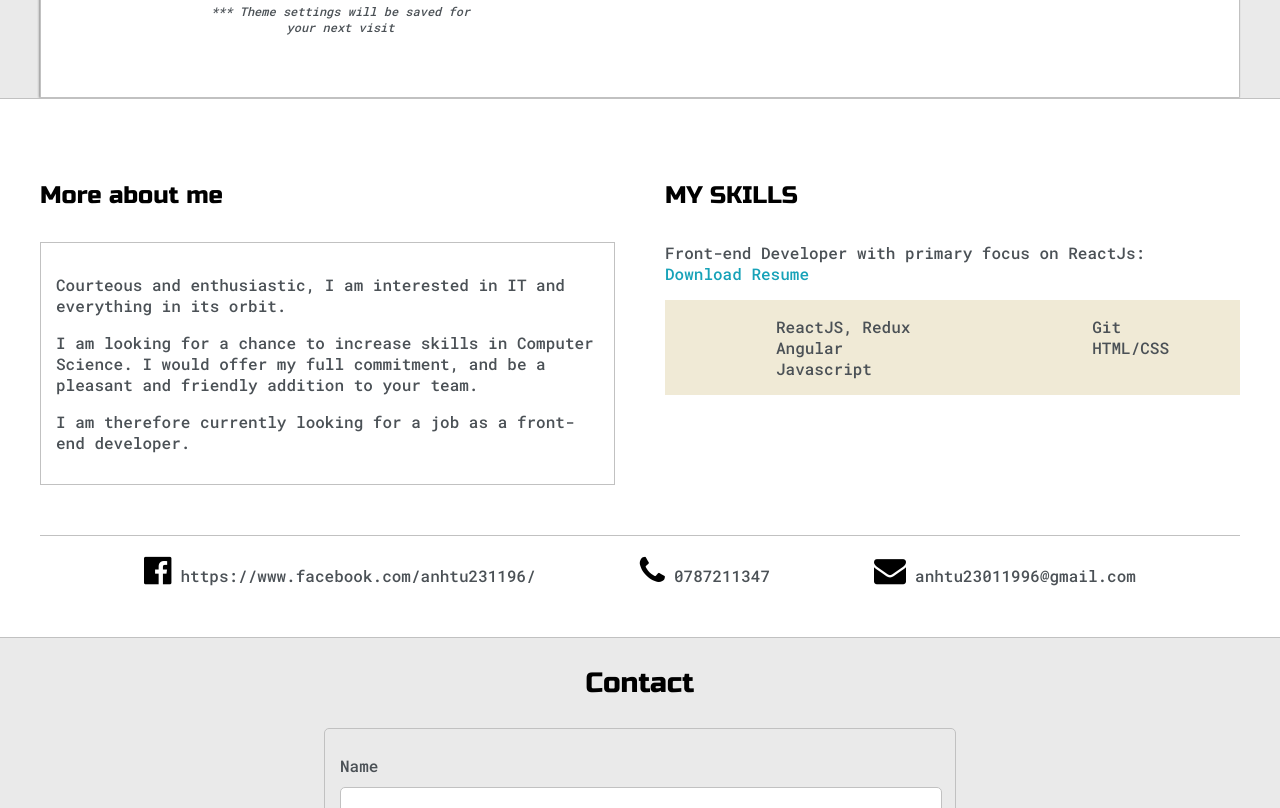
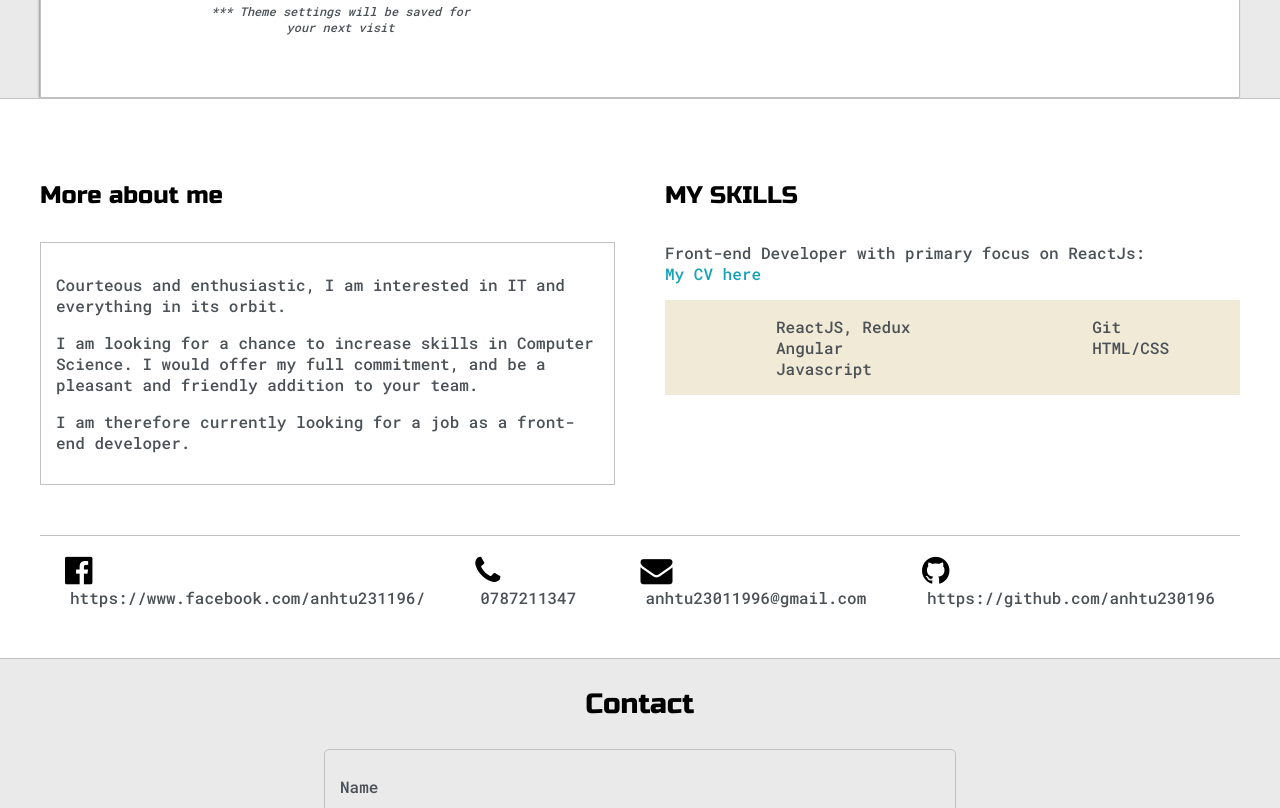
Before and after one commit to anhtu230196/CV, a plain HTML site: page index.html in a window 1280 px wide. Shown: the part 582-1390 px from the top of the page. Drawn offline with Linux system fonts and the light colour scheme.

Commit message:
fix content contact

```diff
--- a/index.html
+++ b/index.html
@@ -101,7 +101,7 @@
               <p>
                 Front-end Developer with primary focus on ReactJs:
                 <br />
-                <a target="_blank" href="VuAnhTu-CV.pdf">Download Resume</a>
+                <a target="_blank" href="VuAnhTu-CV.pdf">My CV here</a>
               </p>
             </div>
             <div id="skills">
@@ -129,6 +129,10 @@
             <a>
               <i class="fa fa-envelope fa-2x" aria-hidden="true"></i>
               <span>anhtu23011996@gmail.com</span>
+            </a>
+            <a target="_blank" href="https://github.com/anhtu230196">
+              <i class="fa fa-github fa-2x" aria-hidden="true"></i>
+              <span>https://github.com/anhtu230196</span>
             </a>
           </div>
         </div>
--- a/style.css
+++ b/style.css
@@ -304,6 +304,7 @@ h6 {
 
 .social-links a {
   color: var(--mainText);
+  padding: 0 25px;
 }
 
 .social-links a span {
@@ -406,6 +407,9 @@ h6 {
 }
 
 @media screen and (max-width: 800px) {
+  .main-container {
+    width: 95%;
+  }
   .intro-wrapper {
     grid-template-columns: 1fr;
     grid-template-areas:
@@ -419,10 +423,9 @@ h6 {
   .about-wrapper {
     grid-template-columns: 1fr;
     grid-template-areas:
-      "about-me" "mySkills"
+      "about-me"
+      "mySkills"
       "social-links";
     gap: 30px;
-
-    padding: 20px 0;
   }
 }
```
